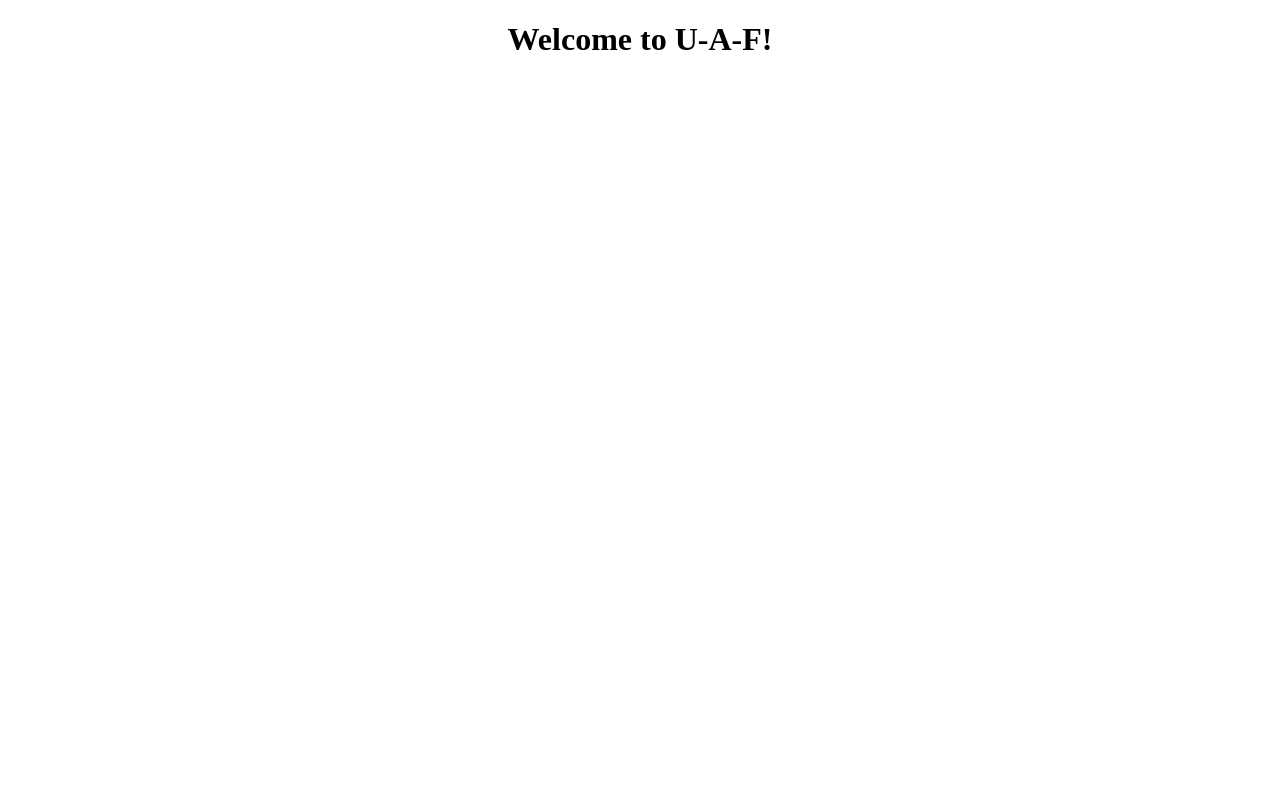
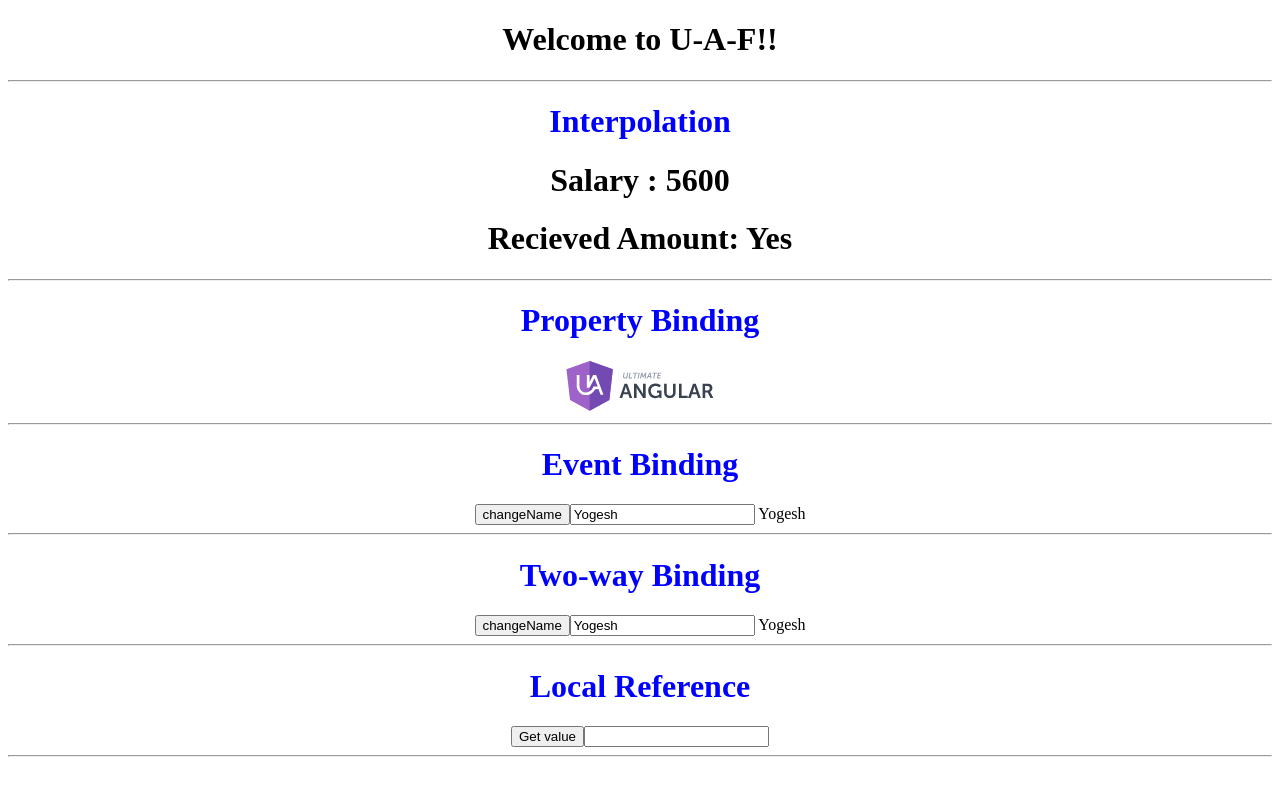
Before and after one commit to yogeshuidev/u-a-f, an Angular app: page / in a window 1280 px wide. Shown: the top 796 px of the page. Built offline with nearby package versions, Linux system fonts and the light colour scheme.

Commit message:
Template fundamentals

```diff
--- a/src/app/app.component.css
+++ b/src/app/app.component.css
@@ -0,0 +1 @@
+.heading { color: blue;}
--- a/src/app/app.component.html
+++ b/src/app/app.component.html
@@ -1,6 +1,38 @@
 <!--The content below is only a placeholder and can be replaced.-->
 <div style="text-align:center">
-  <h1>
-    Welcome to {{ title }}!
-  </h1>
+  <h1>Welcome to {{ title + '!' }}!</h1>
+  <hr>
+
+  <!-- sugar syntax -- using expressions {{}} -->
+  <h1 class="heading">Interpolation</h1>
+  <h1> Salary : {{ hours * pay }} </h1>
+  <h1> Recieved Amount: {{credited ? 'Yes' : 'No' }}</h1>
+  <hr>
+
+  <h1 class="heading">Property Binding</h1>
+  <img [src]="image">
+  <hr>
+
+  <h1 class="heading">Event Binding</h1>
+  <div>
+    <button (click) = "changeName()">changeName</button>
+     <input [value]="name" (input)="handleInput($event)">
+     {{name}}
+  </div>
+  <hr>
+
+  <h1 class="heading">Two-way Binding</h1>
+  <div>
+    <button (click) = "changeName()">changeName</button>
+     <input [(ngModel)]="name">
+     {{name}}
+  </div>
+  <hr>
+
+  <h1 class="heading">Local Reference</h1>
+  <div>
+    <button (click) = "getName(username.value)">Get value</button>
+     <input type='text' #username> {{getValue}}
+  </div>
+  <hr>
 </div>
--- a/src/app/app.component.ts
+++ b/src/app/app.component.ts
@@ -7,4 +7,28 @@ import { Component } from '@angular/core';
 })
 export class AppComponent {
   title = 'U-A-F';
+
+  //interpolation
+  hours : number = 160;
+  pay : number = 35;
+  credited :boolean = true;
+
+  //property binding
+  image : string ='assets/logo.svg'
+
+  //event binding
+  name : string ="Yogesh";
+  changeName() {
+    this.name = 'Yogi';
+  }
+  handleInput(event :any) {
+    this.name = event.target.value;
+  }
+
+  //local reference
+  getValue : string;
+  getName(value) {
+    this.getValue = value;
+    console.log(value);
+ }
 }
--- a/src/app/app.module.ts
+++ b/src/app/app.module.ts
@@ -1,5 +1,6 @@
 import { BrowserModule } from '@angular/platform-browser';
 import { NgModule } from '@angular/core';
+import {FormsModule} from '@angular/forms'
 
 import { AppComponent } from './app.component';
 
@@ -8,7 +9,8 @@ import { AppComponent } from './app.component';
     AppComponent
   ],
   imports: [
-    BrowserModule
+    BrowserModule,
+    FormsModule
   ],
   providers: [],
   bootstrap: [AppComponent]
```
Also changed, not shown: src/assets/logo.svg (added).
